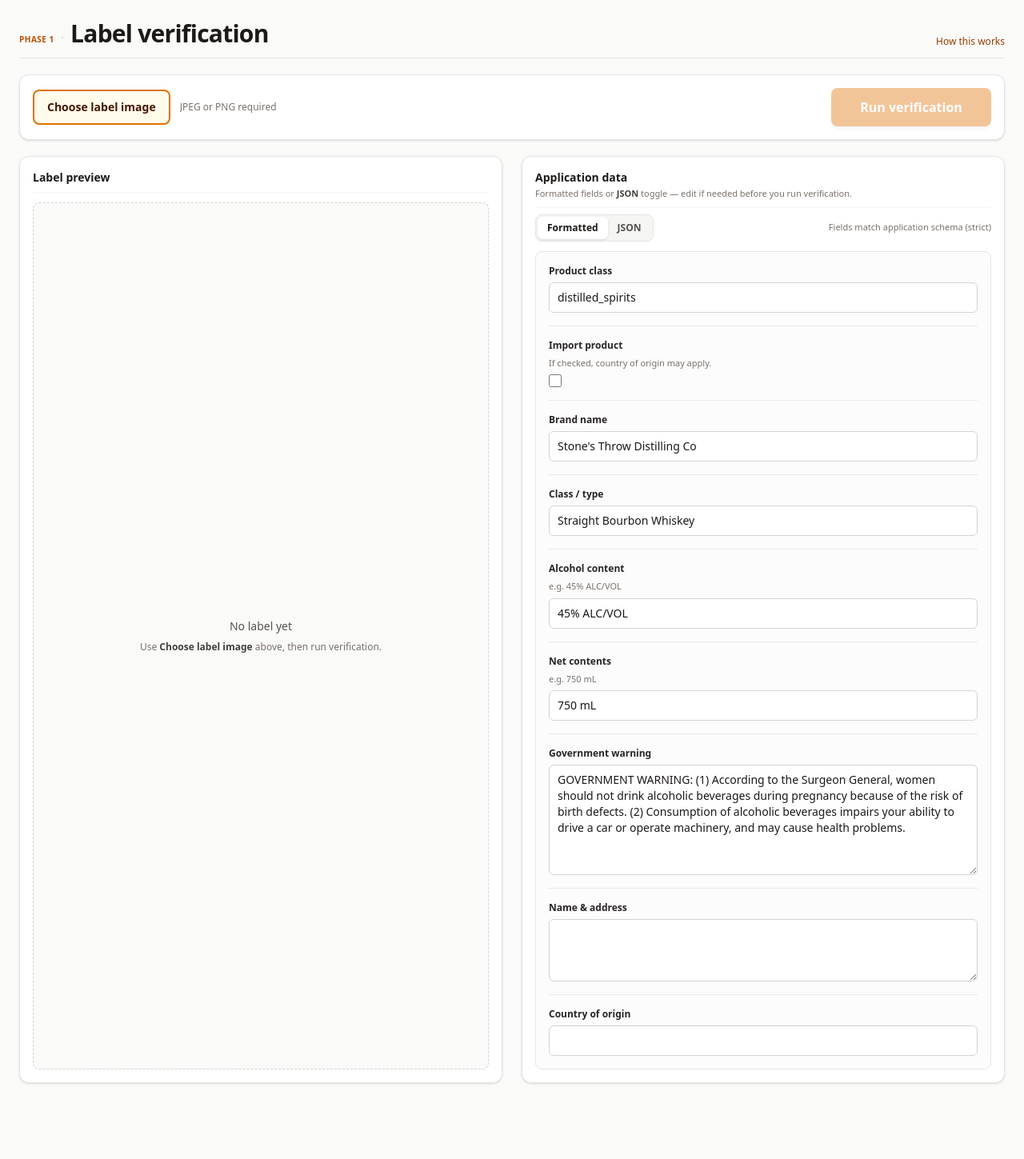
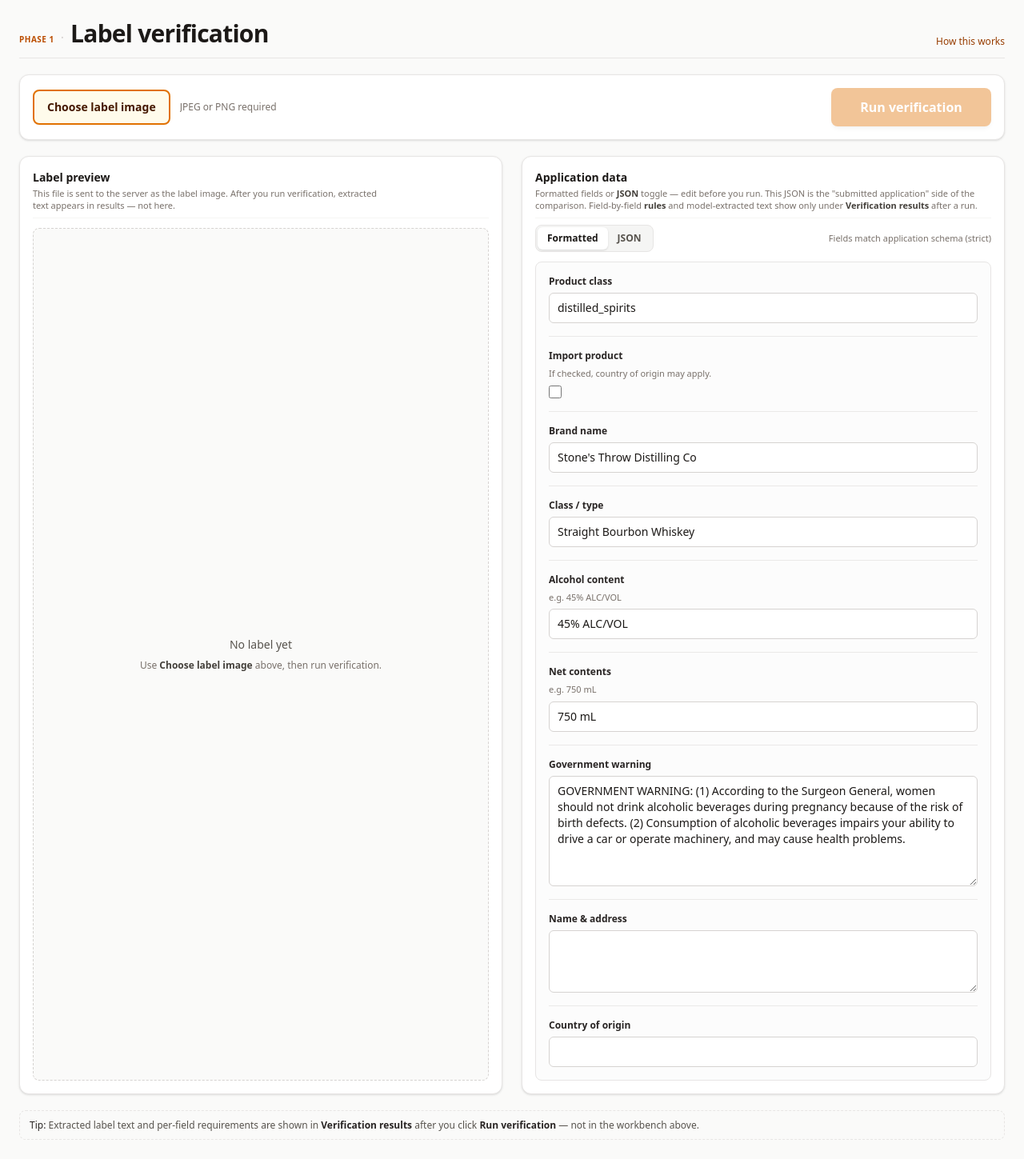
Before and after one commit to JWadeOn/ttb-alcohol-label-verifier, a Next.js app: page / in a window 1280 px wide. Shown: the whole page at 80% size. Before the commit the page ends 1378 px from the top, so only its background shows below. Built offline with nearby package versions, Linux system fonts and the light colour scheme.

Commit message:
docs(ui): clarify workbench vs verification results for extraction/rules

```diff
--- a/app/page.tsx
+++ b/app/page.tsx
@@ -274,9 +274,11 @@ export default function HomePage() {
           </summary>
           <p className="mt-2 text-left text-stone-600 sm:text-right">
             Pick a label image, confirm or edit application fields on the right, then{" "}
-            <strong className="font-medium text-stone-700">Run verification</strong>. Results
-            appear below with the label next to extracted vs submitted values. Uses OpenAI
-            vision plus deterministic checks (see README).
+            <strong className="font-medium text-stone-700">Run verification</strong>. In{" "}
+            <strong className="font-medium text-stone-700">Verification results</strong> (below),
+            each field shows three columns: text read from the label, what you submitted, and the
+            comparison rule — plus pass / manual review / fail. Uses OpenAI vision plus deterministic
+            checks (see README).
           </p>
         </details>
       </header>
@@ -328,9 +330,15 @@ export default function HomePage() {
             className="flex min-h-[min(40vh,420px)] flex-col gap-3 rounded-xl border border-stone-200 bg-white p-4 shadow-sm"
           >
             <div className="flex flex-wrap items-center justify-between gap-2 border-b border-stone-100 pb-2">
-              <h2 id="workbench-label-heading" className="text-sm font-semibold text-stone-900">
-                Label preview
-              </h2>
+              <div>
+                <h2 id="workbench-label-heading" className="text-sm font-semibold text-stone-900">
+                  Label preview
+                </h2>
+                <p className="mt-0.5 max-w-md text-[11px] leading-snug text-stone-500">
+                  This file is sent to the server as the label image. After you run verification,
+                  extracted text appears in results — not here.
+                </p>
+              </div>
               {file ? (
                 <button
                   type="button"
@@ -371,14 +379,27 @@ export default function HomePage() {
               <h2 id="workbench-json-heading" className="text-sm font-semibold text-stone-900">
                 Application data
               </h2>
-              <p className="mt-0.5 text-[11px] text-stone-500">
-                Formatted fields or <strong className="text-stone-700">JSON</strong> toggle — edit if needed before you run verification.
+              <p className="mt-0.5 text-[11px] leading-snug text-stone-500">
+                Formatted fields or <strong className="text-stone-700">JSON</strong> toggle — edit
+                before you run. This JSON is the &quot;submitted application&quot; side of the
+                comparison. Field-by-field <strong className="text-stone-700">rules</strong> and
+                model-extracted text show only under{" "}
+                <strong className="text-stone-700">Verification results</strong> after a run.
               </p>
             </header>
             <ApplicationEditor value={applicationJson} onChange={setApplicationJson} />
           </section>
         </div>
       </form>
+
+      {!showResultsPanel ? (
+        <p className="rounded-lg border border-dashed border-stone-200 bg-stone-50/80 px-3 py-2 text-center text-xs leading-relaxed text-stone-600 sm:text-left">
+          <span className="font-medium text-stone-800">Tip:</span> Extracted label text and per-field
+          requirements are shown in{" "}
+          <strong className="text-stone-800">Verification results</strong> after you click{" "}
+          <strong className="text-stone-800">Run verification</strong> — not in the workbench above.
+        </p>
+      ) : null}
 
       {errorText ? (
         <section className="rounded-lg border border-red-200 bg-red-50 px-4 py-3 text-sm text-red-900">
```
Also changed, not shown: 1 other file (tests, documents, lock files or other folders).
